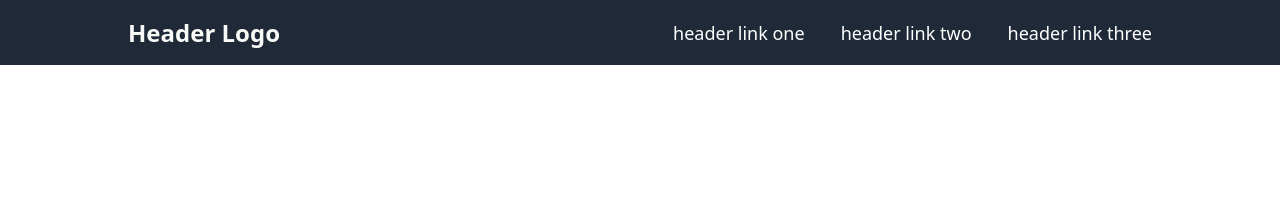
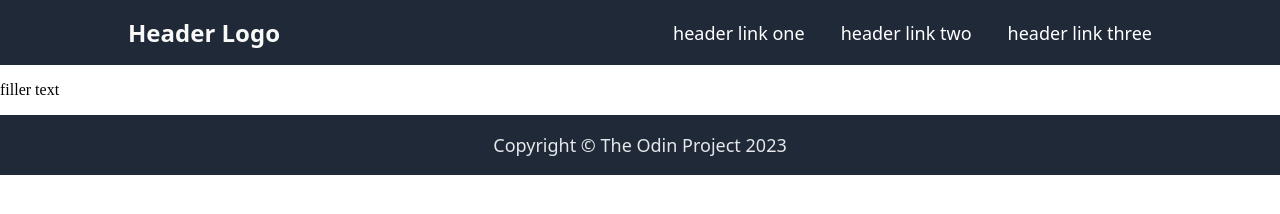
Before and after one commit to mmustavi/landing-page, a plain HTML site: page index.html in a window 1280 px wide. Drawn offline with Linux system fonts and the light colour scheme.

Commit message:
Add HTML and CSS to footer

```diff
--- a/index.html
+++ b/index.html
@@ -25,17 +25,21 @@
 
         <div class = "content">
 
-            <div class = "part-one"></div>
+            <!-- <div class = "part-one"></div>
 
             <div class = "part-two"></div>
 
             <div class = "part-three"></div>
 
-            <div class = "part-four"></div>
+            <div class = "part-four"></div>  -->
+
+            <p>filler text</p>
 
         </div>
 
-        <div class = "footer"></div>
+        <div class = "footer">
+            <p>Copyright © The Odin Project 2023</p>
+        </div>
 
     </body>
 
--- a/style.css
+++ b/style.css
@@ -1,12 +1,15 @@
 body {
     margin: 0;
     padding: 0;
+
+    display: flex;
+    flex-direction: column;
+    justify-content: space-between;
 }
 
 .header {
     /* Colors to default to unless otherwise specified */
     background-color: #1f2937;
-    color: white;
 
     padding: 0 10%;
     border-radius: 0;
@@ -35,6 +38,23 @@ body {
     gap: 36px;
 }
 
+.footer {
+    color: #e5e7eb;
+    background-color: #1f2937;
+
+    font-size: 18px;
+    font-family: system-ui, -apple-system, BlinkMacSystemFont, 'Segoe UI', Roboto, Oxygen, Ubuntu, Cantarell, 'Open Sans', 'Helvetica Neue', sans-serif;
+
+    display: flex;
+    justify-content: center;
+    align-items: center;
+}
+
+.content {
+    display: flex;
+    flex-grow: 1;
+}
+
 a {
     text-decoration: none;
     color: white;
```
